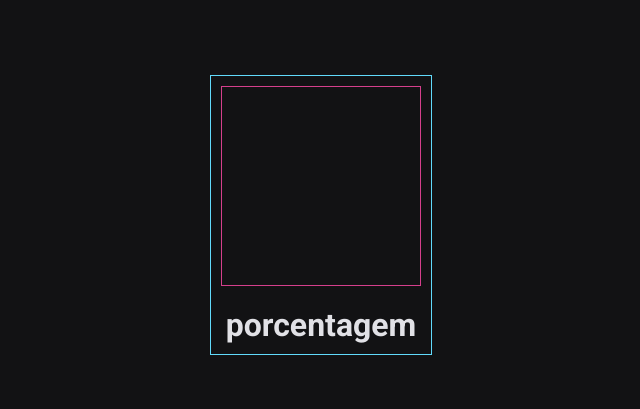
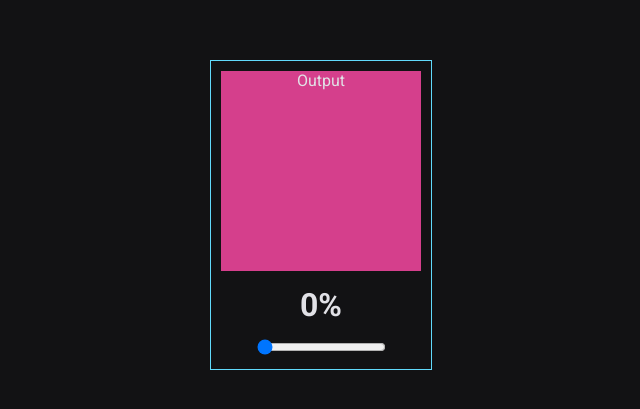
Before and after one commit to matheus-ferreira1/border-radius-slider, a React (Create React App) app: page / in a window 1280 px wide. Shown: the part 185-594 px from the top of the page, without its empty margins (319-959 px from the left). Built offline with nearby package versions, Linux system fonts and the light colour scheme.

Commit message:
componentizaçao dos elementos e passagem do estado para o slider

```diff
--- a/src/App.tsx
+++ b/src/App.tsx
@@ -1,10 +1,20 @@
+import { useState } from 'react';
+import Output from './components/Output';
+import { Slider } from './components/Slider';
+import TextValue from './components/TextValue';
 import './global.css'
 
 function App() {
+  const [border, setBorder] = useState(0)
+
   return (
     <div className="App">
-      <div className="output"></div>
-      <h1>porcentagem</h1>
+      <Output />
+      <TextValue border={border} />
+      <Slider
+        border={border}
+        setBorder={setBorder}
+      />
     </div>
   );
 }
--- /dev/null
+++ b/src/components/Output.tsx
@@ -0,0 +1,14 @@
+import React from 'react'
+
+type BorderProps = {
+   border?: number;
+}
+
+
+export default function Output(props: BorderProps) {
+   return (
+      <div className='output'>
+         Output
+      </div>
+   )
+}
--- /dev/null
+++ b/src/components/Slider.tsx
@@ -0,0 +1,24 @@
+import React from 'react'
+
+type BorderProps = {
+   border: number;
+   setBorder: any;
+}
+
+export const Slider = (props: BorderProps) => {
+   const { border, setBorder } = props
+
+   return (
+      <div>
+         <input
+            type="range"
+            name="slider"
+            className='slider'
+            min={0}
+            max={50}
+            value={border}
+            onChange={(event) => setBorder(event.target.value)}
+         />
+      </div>
+   )
+}
--- /dev/null
+++ b/src/components/TextValue.tsx
@@ -0,0 +1,15 @@
+import React from 'react'
+
+type BorderProps = {
+   border: number;
+}
+
+export default function TextValue(props: BorderProps) {
+   const { border } = props
+
+   return (
+      <>
+         <h1>{border}%</h1>
+      </>
+   )
+}
--- a/src/global.css
+++ b/src/global.css
@@ -51,12 +51,13 @@ body {
    padding: 10px;
 }
 
-.App h1 {
-   margin-top: 20px;
+.App h1,
+.App input {
+   margin-top: 15px;
 }
 
 .output {
-   border: .1rem solid var(--pink-500);
    width: 200px;
-   height: 200px
+   height: 200px;
+   background-color: var(--pink-500)
 }
```
